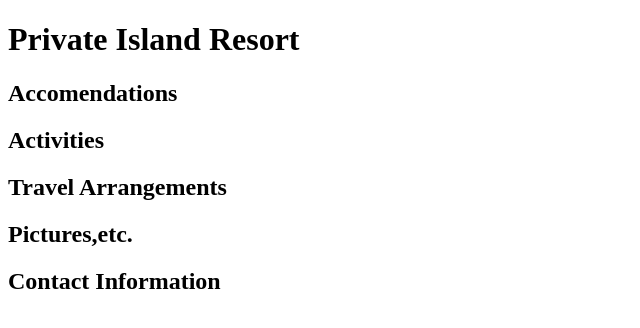
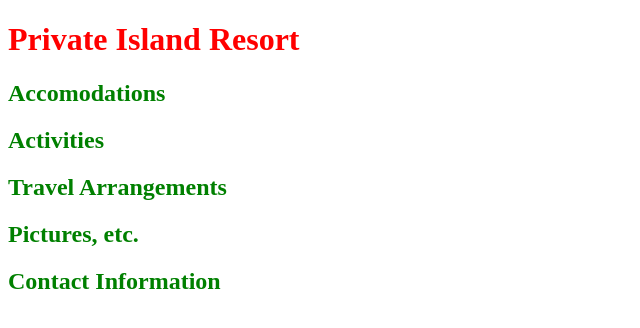
Before and after one commit to BryonBurke/fabTravel, a plain HTML site: page index.html in a window 1280 px wide. Shown: the whole page, without its empty margins (0-640 px from the left). Drawn offline with Linux system fonts and the light colour scheme.

Commit message:
added styles

```diff
--- a/css/styles.css
+++ b/css/styles.css
@@ -0,0 +1,7 @@
+h1 {
+  color: red;
+}
+
+h2{
+  color: green;
+}
--- a/index.html
+++ b/index.html
@@ -7,10 +7,10 @@
   </head>
   <body>
     <h1>Private Island Resort</h1>
-    <h2>Accomendations</h2>
+    <h2>Accomodations</h2>
     <h2>Activities</h2>
     <h2>Travel Arrangements</h2>
-    <h2>Pictures,etc.</h2>
+    <h2>Pictures, etc.</h2>
     <h2>Contact Information</h2>
 
 
```
